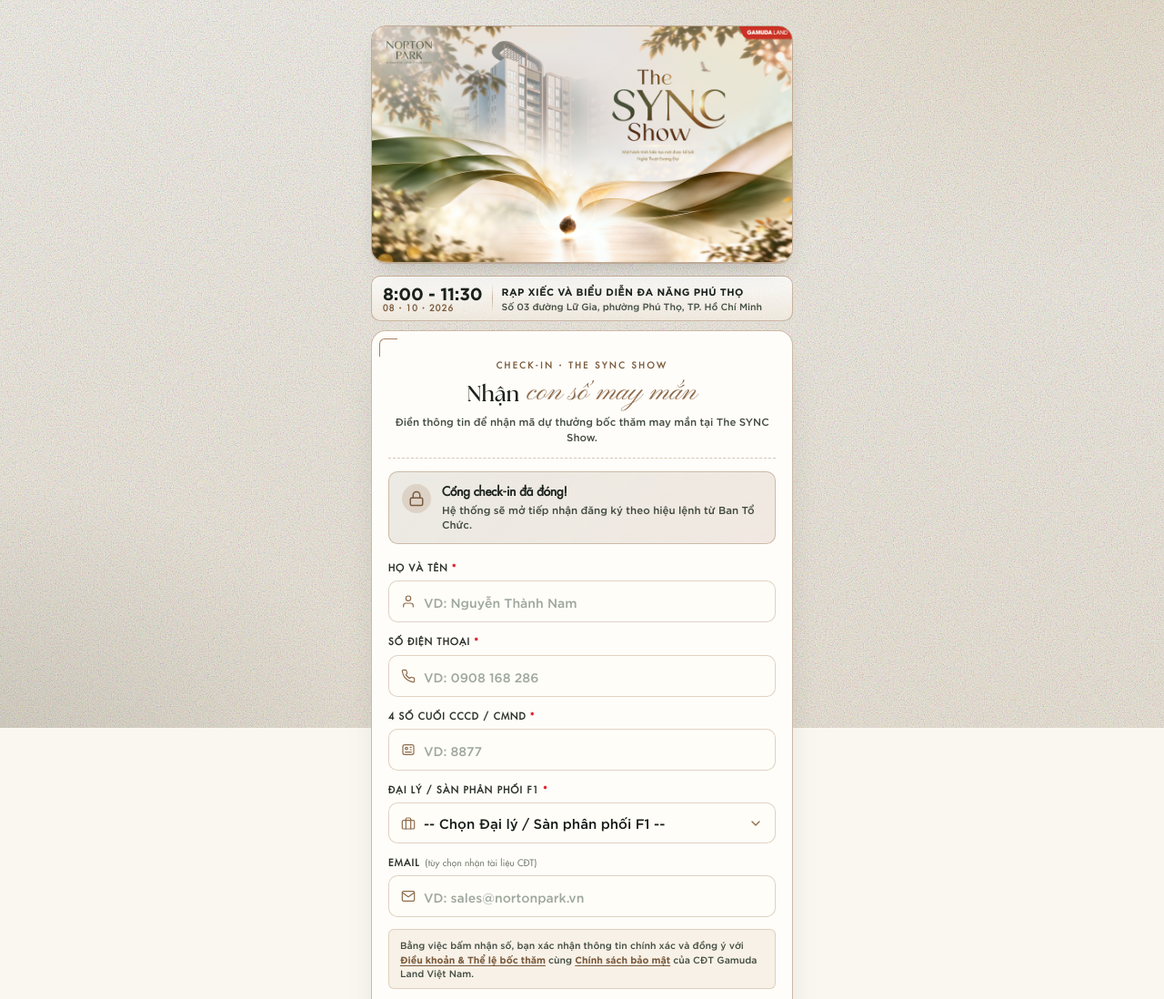
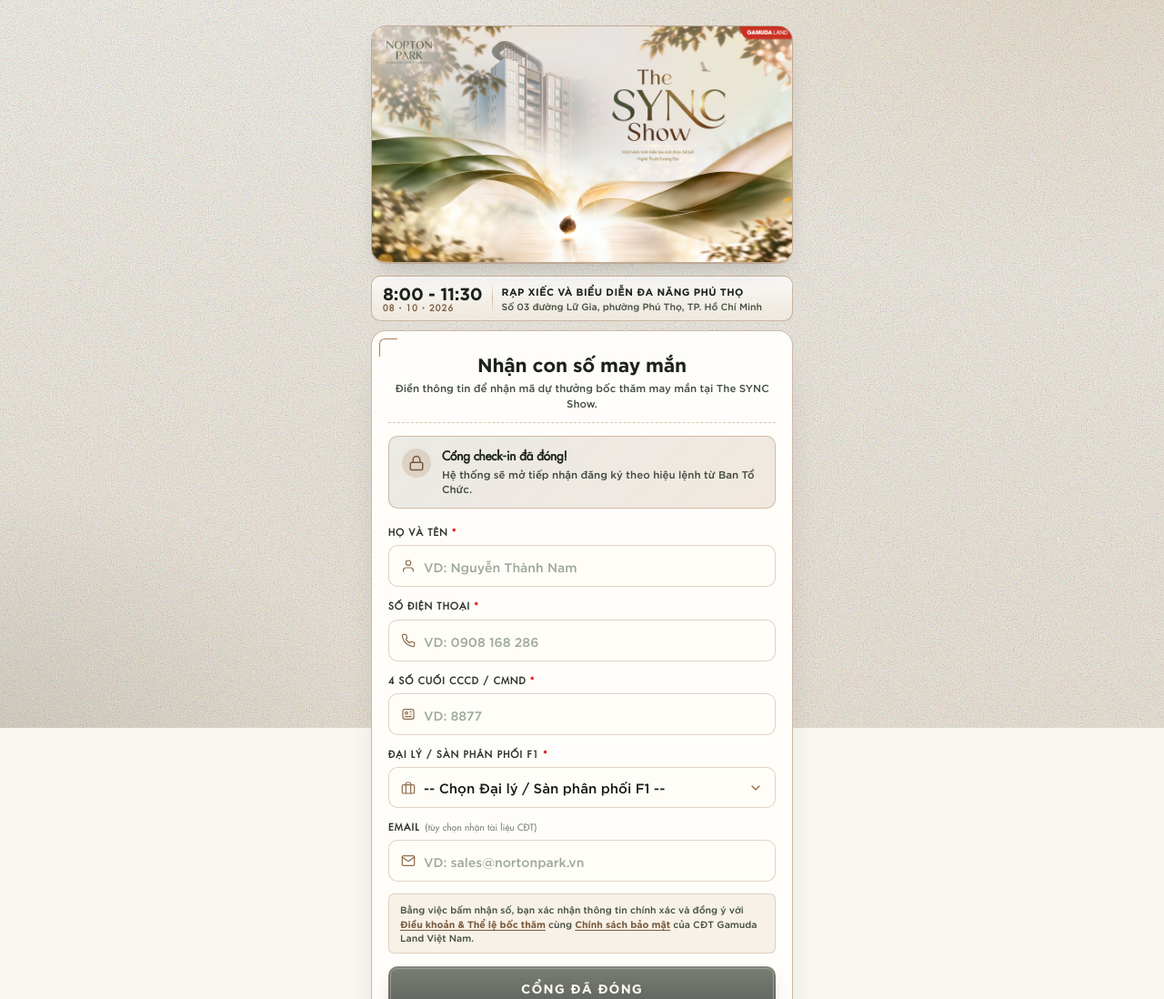
Before and after one commit to duytruong-lang/norton-kickoff-event, a website: page index.html in a window 1280 px wide. Shown: the top 1098 px of the page at 91% size. Drawn offline with Linux system fonts and the light colour scheme; no server answers.

Commit message:
style(landing): simplify form header and unify title typography
- Remove 'CHECK-IN · THE SYNC SHOW' eyebrow badge
- Unify 'Nhận con số may mắn' title to clean corporate sans-serif (SVN-Gotham, 21px, bold)
- Remove decorative cursive script accent (Pinyon Script)
- Adjust form-header margins and padding for balanced compact layout

```diff
--- a/index.html
+++ b/index.html
@@ -419,51 +419,27 @@ input, select {
 
 .form-header {
   text-align: center;
-  padding-bottom: 14px;
+  padding-bottom: 12px;
   margin-bottom: 14px;
   border-bottom: 1px dashed rgba(167, 128, 97, 0.45);
 }
 
-.form-header .eyebrow {
-  font-family: var(--font-subheading);
-  font-size: 9.5px;
+.form-header h2 {
+  font-family: var(--sans);
   font-weight: 700;
-  letter-spacing: 0.28em;
-  color: var(--bronze-700);
-  text-transform: uppercase;
-}
-
-.form-header h2 {
-  font-family: var(--serif);
-  font-weight: 700;
-  font-size: 24px;
-  line-height: 1.15;
+  font-size: 21px;
+  line-height: 1.25;
   color: var(--pine-900);
-  margin-top: 6px;
-  letter-spacing: 0.01em;
-  display: flex;
-  align-items: center;
-  justify-content: center;
-  gap: 8px;
-}
-
-.form-header h2 .script-accent {
-  font-family: var(--script);
-  font-style: normal;
-  font-weight: 400;
-  font-size: 1.35em;
-  color: var(--bronze-600);
-  letter-spacing: 0;
-  line-height: 1;
-  transform: translateY(-2px);
-  white-space: nowrap;
+  margin: 0 0 6px;
+  letter-spacing: -0.01em;
+  text-align: center;
 }
 
 .form-header p {
   font-family: var(--sans);
   font-size: 11.5px;
   color: var(--ink-soft);
-  margin-top: 6px;
+  margin: 0;
   line-height: 1.45;
 }
 
@@ -1563,8 +1539,7 @@ input, select {
     <!-- Registration Form -->
     <section class="form-card" aria-labelledby="regTitle">
       <header class="form-header">
-        <span class="eyebrow">Check-in · The SYNC Show</span>
-        <h2 id="regTitle"><span>Nhận</span> <span class="script-accent">con số may mắn</span></h2>
+        <h2 id="regTitle">Nhận con số may mắn</h2>
         <p>Điền thông tin để nhận mã dự thưởng bốc thăm may mắn tại The SYNC Show.</p>
       </header>
 
```
